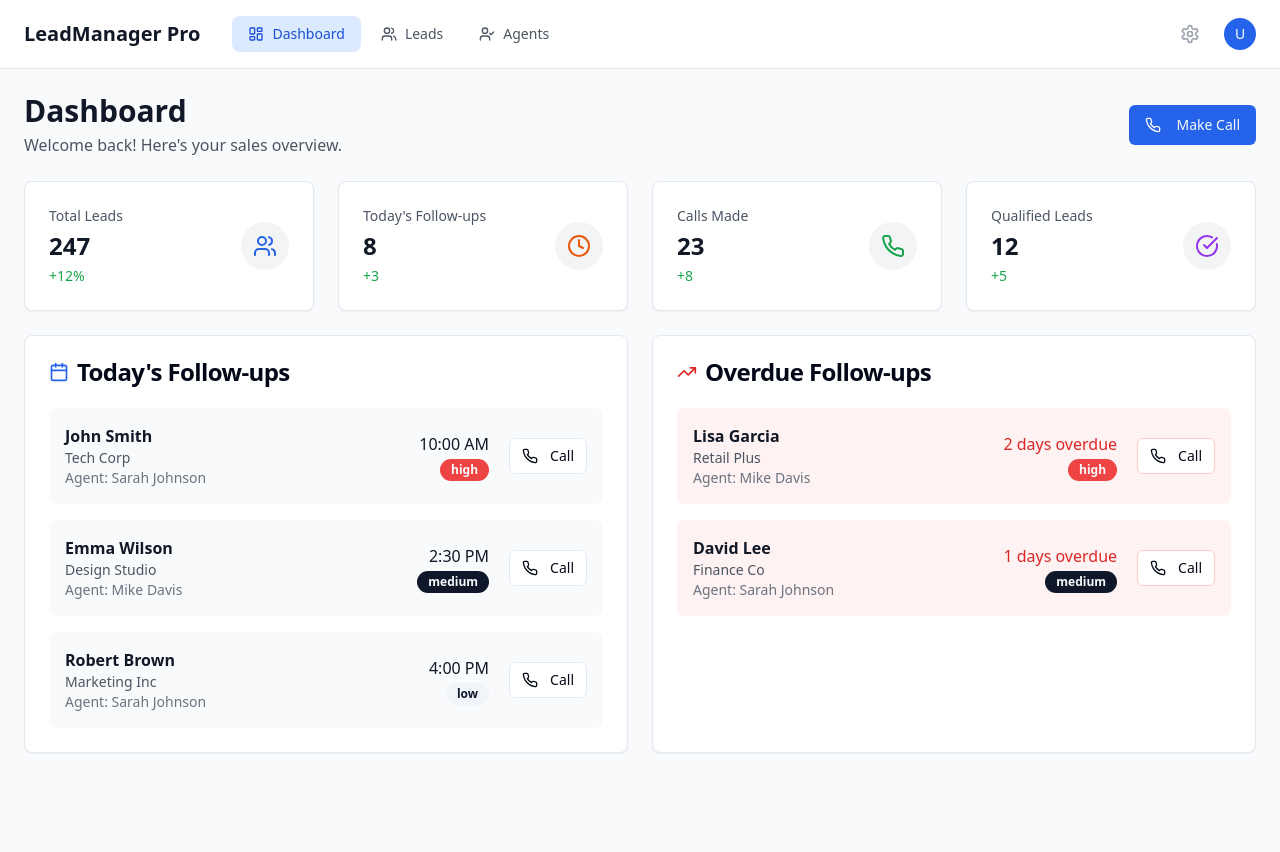
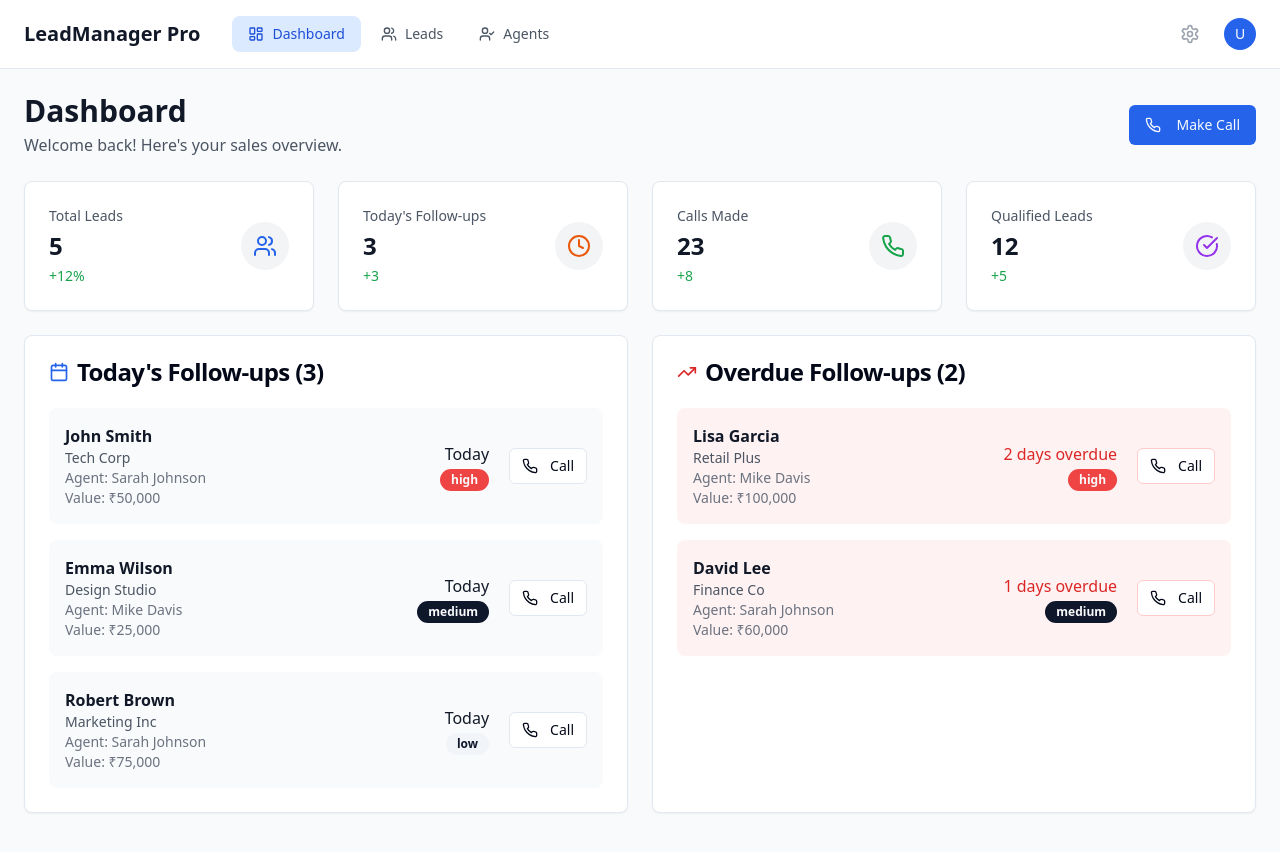
Before and after one commit to dapsnair/connect-close-track, a React (Vite) app: page / in a window 1280 px wide. Shown: the top 852 px of the page. Built offline with nearby package versions, Linux system fonts and the light colour scheme.

Commit message:
Refactor: Implement follow-up date logic
Showcase leads based on follow-up dates, moving them between sections as needed.

```diff
--- a/src/components/CallNotesModal.tsx
+++ b/src/components/CallNotesModal.tsx
@@ -7,13 +7,27 @@ import { Textarea } from '@/components/ui/textarea';
 import { Card, CardContent, CardHeader, CardTitle } from '@/components/ui/card';
 import { Badge } from '@/components/ui/badge';
 import { Select, SelectContent, SelectItem, SelectTrigger, SelectValue } from '@/components/ui/select';
-import { Lead } from '@/pages/Leads';
+
+interface Lead {
+  id: number;
+  name: string;
+  email: string;
+  company: string;
+  phone: string;
+  status: 'new' | 'contacted' | 'qualified' | 'proposal' | 'closed';
+  agent: string;
+  lastContact: string;
+  nextFollowup: string;
+  priority: 'high' | 'medium' | 'low';
+  value: string;
+  notes?: string;
+}
 
 interface CallNotesModalProps {
   lead: Lead;
   isOpen: boolean;
   onClose: () => void;
-  onSave: (leadId: number, notes: string) => void;
+  onSave: (leadId: number, notes: string, nextFollowupDate?: string) => void;
 }
 
 const CallNotesModal = ({ lead, isOpen, onClose, onSave }: CallNotesModalProps) => {
@@ -31,7 +45,7 @@ const CallNotesModal = ({ lead, isOpen, onClose, onSave }: CallNotesModalProps)
       callOutcome,
       nextAction
     });
-    onSave(lead.id, callNotes);
+    onSave(lead.id, callNotes, followUpDate);
     onClose();
   };
 
--- a/src/pages/Dashboard.tsx
+++ b/src/pages/Dashboard.tsx
@@ -27,20 +27,33 @@ const Dashboard = () => {
   const { toast } = useToast();
   const [callNotesLead, setCallNotesLead] = useState<Lead | null>(null);
 
-  const todayFollowups = [
-    { id: 1, name: 'John Smith', company: 'Tech Corp', time: '10:00 AM', agent: 'Sarah Johnson', priority: 'high', email: 'john@techcorp.com', phone: '+1 (555) 123-4567', status: 'new' as const, lastContact: '2024-01-15', nextFollowup: '2024-01-20', value: '₹50,000' },
-    { id: 2, name: 'Emma Wilson', company: 'Design Studio', time: '2:30 PM', agent: 'Mike Davis', priority: 'medium', email: 'emma@designstudio.com', phone: '+1 (555) 234-5678', status: 'contacted' as const, lastContact: '2024-01-18', nextFollowup: '2024-01-22', value: '₹25,000' },
-    { id: 3, name: 'Robert Brown', company: 'Marketing Inc', time: '4:00 PM', agent: 'Sarah Johnson', priority: 'low', email: 'robert@marketing.com', phone: '+1 (555) 345-6789', status: 'qualified' as const, lastContact: '2024-01-19', nextFollowup: '2024-01-25', value: '₹75,000' },
-  ];
+  // All leads with their follow-up dates
+  const [allLeads, setAllLeads] = useState<Lead[]>([
+    { id: 1, name: 'John Smith', company: 'Tech Corp', agent: 'Sarah Johnson', priority: 'high', email: 'john@techcorp.com', phone: '+1 (555) 123-4567', status: 'new' as const, lastContact: '2024-01-15', nextFollowup: new Date().toISOString().split('T')[0], value: '₹50,000' },
+    { id: 2, name: 'Emma Wilson', company: 'Design Studio', agent: 'Mike Davis', priority: 'medium', email: 'emma@designstudio.com', phone: '+1 (555) 234-5678', status: 'contacted' as const, lastContact: '2024-01-18', nextFollowup: new Date().toISOString().split('T')[0], value: '₹25,000' },
+    { id: 3, name: 'Robert Brown', company: 'Marketing Inc', agent: 'Sarah Johnson', priority: 'low', email: 'robert@marketing.com', phone: '+1 (555) 345-6789', status: 'qualified' as const, lastContact: '2024-01-19', nextFollowup: new Date().toISOString().split('T')[0], value: '₹75,000' },
+    { id: 4, name: 'Lisa Garcia', company: 'Retail Plus', agent: 'Mike Davis', priority: 'high', email: 'lisa@retailplus.com', phone: '+1 (555) 456-7890', status: 'proposal' as const, lastContact: '2024-01-17', nextFollowup: new Date(Date.now() - 2 * 24 * 60 * 60 * 1000).toISOString().split('T')[0], value: '₹100,000' },
+    { id: 5, name: 'David Lee', company: 'Finance Co', agent: 'Sarah Johnson', priority: 'medium', email: 'david@financeco.com', phone: '+1 (555) 567-8901', status: 'contacted' as const, lastContact: '2024-01-16', nextFollowup: new Date(Date.now() - 1 * 24 * 60 * 60 * 1000).toISOString().split('T')[0], value: '₹60,000' },
+  ]);
 
-  const overdueFollowups = [
-    { id: 4, name: 'Lisa Garcia', company: 'Retail Plus', daysOverdue: 2, agent: 'Mike Davis', priority: 'high', email: 'lisa@retailplus.com', phone: '+1 (555) 456-7890', status: 'proposal' as const, lastContact: '2024-01-17', nextFollowup: '2024-01-23', value: '₹100,000' },
-    { id: 5, name: 'David Lee', company: 'Finance Co', daysOverdue: 1, agent: 'Sarah Johnson', priority: 'medium', email: 'david@financeco.com', phone: '+1 (555) 567-8901', status: 'contacted' as const, lastContact: '2024-01-16', nextFollowup: '2024-01-24', value: '₹60,000' },
-  ];
+  const today = new Date().toISOString().split('T')[0];
+
+  // Filter leads for today's follow-ups
+  const todayFollowups = allLeads.filter(lead => lead.nextFollowup === today);
+
+  // Filter leads for overdue follow-ups
+  const overdueFollowups = allLeads.filter(lead => {
+    const followupDate = new Date(lead.nextFollowup);
+    const todayDate = new Date(today);
+    return followupDate < todayDate;
+  }).map(lead => ({
+    ...lead,
+    daysOverdue: Math.floor((new Date(today).getTime() - new Date(lead.nextFollowup).getTime()) / (1000 * 60 * 60 * 24))
+  }));
 
   const stats = [
-    { title: 'Total Leads', value: '247', icon: Users, change: '+12%', color: 'text-blue-600' },
-    { title: 'Today\'s Follow-ups', value: '8', icon: Clock, change: '+3', color: 'text-orange-600' },
+    { title: 'Total Leads', value: allLeads.length.toString(), icon: Users, change: '+12%', color: 'text-blue-600' },
+    { title: 'Today\'s Follow-ups', value: todayFollowups.length.toString(), icon: Clock, change: '+3', color: 'text-orange-600' },
     { title: 'Calls Made', value: '23', icon: Phone, change: '+8', color: 'text-green-600' },
     { title: 'Qualified Leads', value: '12', icon: CheckCircle, change: '+5', color: 'text-purple-600' },
   ];
@@ -64,9 +77,20 @@ const Dashboard = () => {
     setCallNotesLead(lead);
   };
 
-  const handleCallNotesSave = (leadId: number, notes: string) => {
-    // In a real app, this would update the backend
-    console.log('Call notes saved for lead:', leadId, notes);
+  const handleCallNotesSave = (leadId: number, notes: string, nextFollowupDate?: string) => {
+    console.log('Call notes saved for lead:', leadId, notes, 'Next followup:', nextFollowupDate);
+
+    // Update the lead with new follow-up date if provided
+    if (nextFollowupDate) {
+      setAllLeads(prevLeads =>
+        prevLeads.map(lead =>
+          lead.id === leadId
+            ? { ...lead, nextFollowup: nextFollowupDate, lastContact: today, notes: notes }
+            : lead
+        )
+      );
+    }
+
     toast({
       title: "Call Notes Saved",
       description: "Call notes have been saved successfully.",
@@ -114,21 +138,25 @@ const Dashboard = () => {
           <CardHeader>
             <CardTitle className="flex items-center gap-2">
               <Calendar className="w-5 h-5 text-blue-600" />
-              Today's Follow-ups
+              Today's Follow-ups ({todayFollowups.length})
             </CardTitle>
           </CardHeader>
           <CardContent>
             <div className="space-y-4">
-              {todayFollowups.map((followup) => (
+              {todayFollowups.length === 0 ? (
+                <p className="text-gray-500 text-center py-4">No follow-ups scheduled for today</p>
+              ) : (
+                todayFollowups.map((followup) => (
                   <div key={followup.id} className="flex items-center justify-between p-4 bg-gray-50 rounded-lg hover:bg-gray-100 transition-colors">
                     <div className="flex-1">
                       <h3 className="font-semibold text-gray-900">{followup.name}</h3>
                       <p className="text-sm text-gray-600">{followup.company}</p>
                       <p className="text-sm text-gray-500">Agent: {followup.agent}</p>
+                      <p className="text-sm text-gray-500">Value: {followup.value}</p>
                     </div>
                     <div className="flex items-center gap-3">
                       <div className="text-right">
-                      <p className="font-medium text-gray-900">{followup.time}</p>
+                        <p className="font-medium text-gray-900">Today</p>
                         <Badge variant={followup.priority === 'high' ? 'destructive' : followup.priority === 'medium' ? 'default' : 'secondary'}>
                           {followup.priority}
                         </Badge>
@@ -144,7 +172,8 @@ const Dashboard = () => {
                       </Button>
                     </div>
                   </div>
-              ))}
+                ))
+              )}
             </div>
           </CardContent>
         </Card>
@@ -154,17 +183,21 @@ const Dashboard = () => {
           <CardHeader>
             <CardTitle className="flex items-center gap-2">
               <TrendingUp className="w-5 h-5 text-red-600" />
-              Overdue Follow-ups
+              Overdue Follow-ups ({overdueFollowups.length})
             </CardTitle>
           </CardHeader>
           <CardContent>
             <div className="space-y-4">
-              {overdueFollowups.map((followup) => (
+              {overdueFollowups.length === 0 ? (
+                <p className="text-gray-500 text-center py-4">No overdue follow-ups</p>
+              ) : (
+                overdueFollowups.map((followup) => (
                   <div key={followup.id} className="flex items-center justify-between p-4 bg-red-50 rounded-lg hover:bg-red-100 transition-colors">
                     <div className="flex-1">
                       <h3 className="font-semibold text-gray-900">{followup.name}</h3>
                       <p className="text-sm text-gray-600">{followup.company}</p>
                       <p className="text-sm text-gray-500">Agent: {followup.agent}</p>
+                      <p className="text-sm text-gray-500">Value: {followup.value}</p>
                     </div>
                     <div className="flex items-center gap-3">
                       <div className="text-right">
@@ -184,7 +217,8 @@ const Dashboard = () => {
                       </Button>
                     </div>
                   </div>
-              ))}
+                ))
+              )}
             </div>
           </CardContent>
         </Card>
```
Lines whose indentation alone changed are shown as unchanged.
